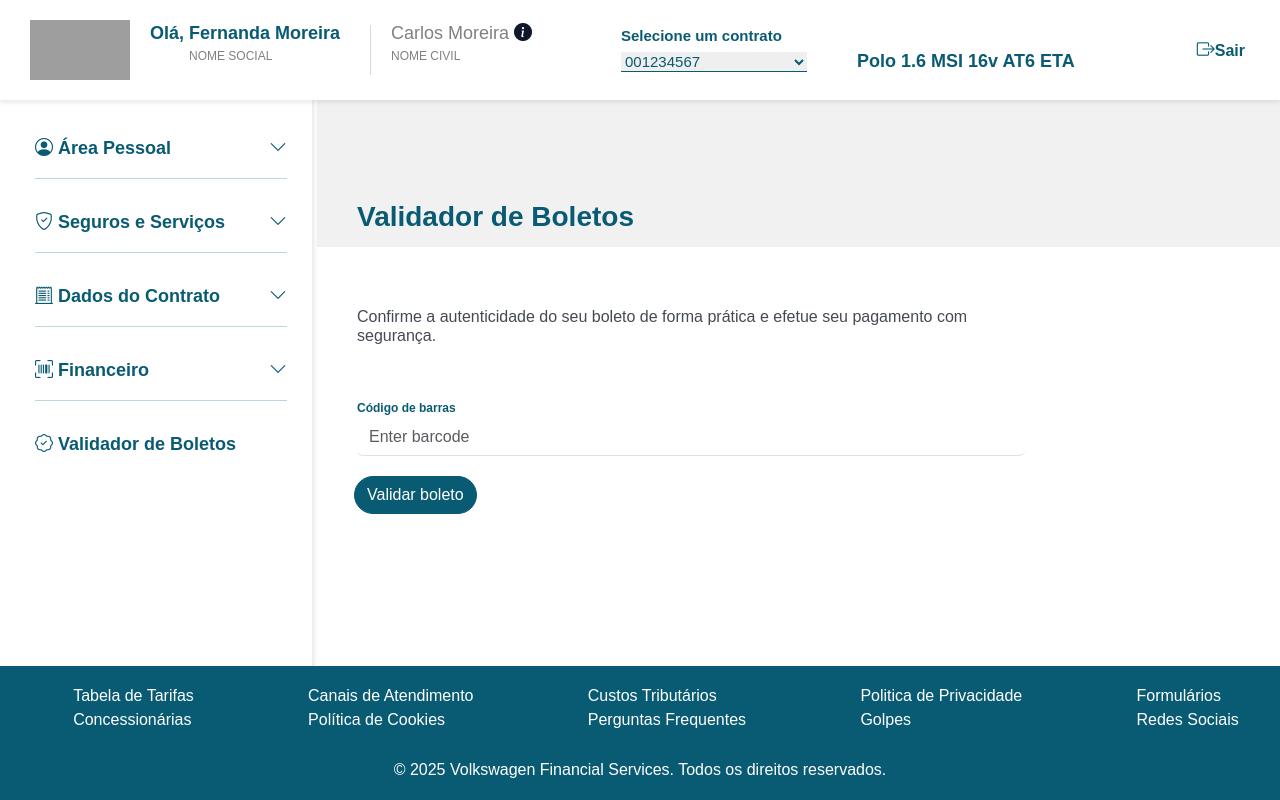
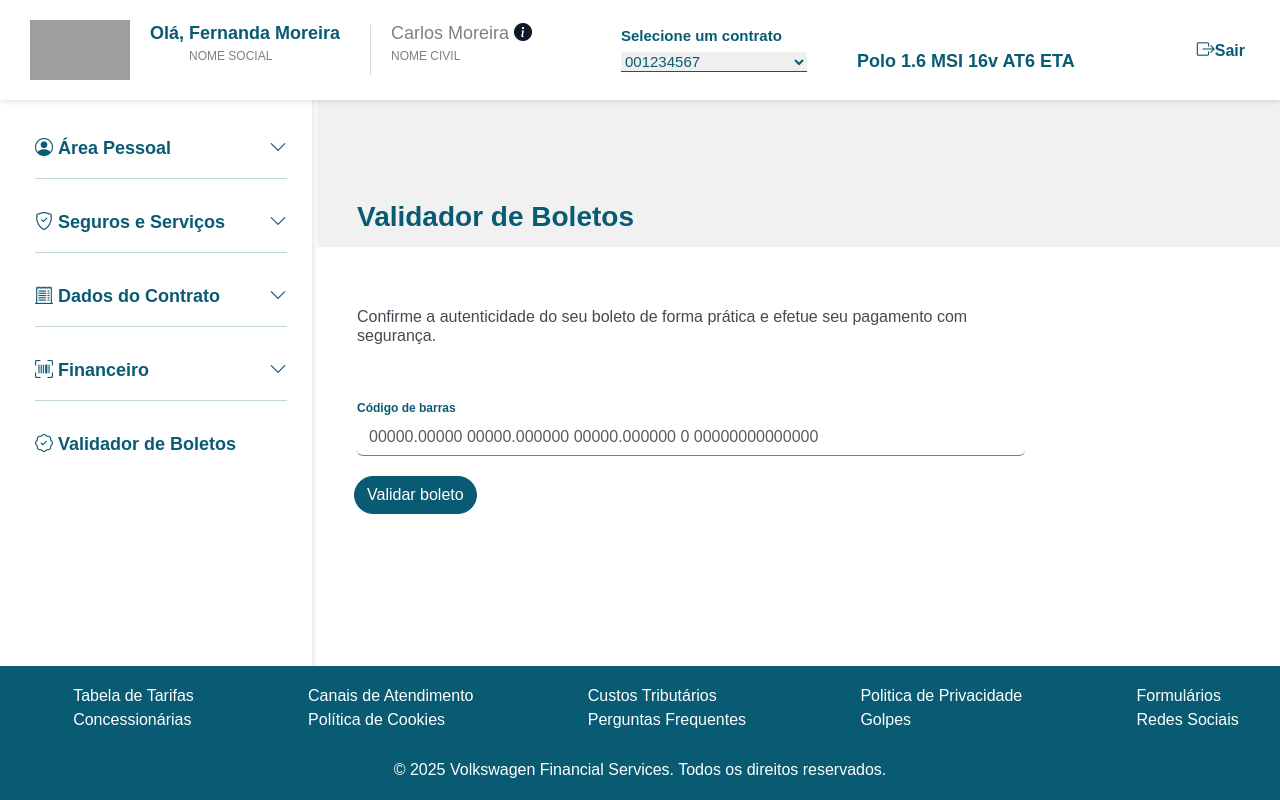
Before and after one commit to christiananjos/Projeto, an Angular app in the folder Poc-Volks/: page /app-validador-boletos in a window 1280 px wide. Shown: the top 800 px of the page. Built offline with nearby package versions, Linux system fonts and the light colour scheme; grey boxes are pictures that could not be loaded.

Commit message:
placeholder

```diff
--- a/Poc-Volks/src/app/validador-boletos/validador-boletos.component.html
+++ b/Poc-Volks/src/app/validador-boletos/validador-boletos.component.html
@@ -11,7 +11,7 @@
             <label for="barcodeInput" style="color: #095b73; font-weight: bold; font-size: 12px;">Código de barras</label>
             <input type="text" class="form-control" id="barcodeInput" aria-describedby="barcodeHelp"
             oninput="this.value = this.value.replace(/[^0-9]/g, '').slice(0, 48)"
-            placeholder="Enter barcode">
+            placeholder="00000.00000 00000.000000 00000.000000 0 00000000000000" style="border-color: #7c7c7c">
 
         </div>
 
```
